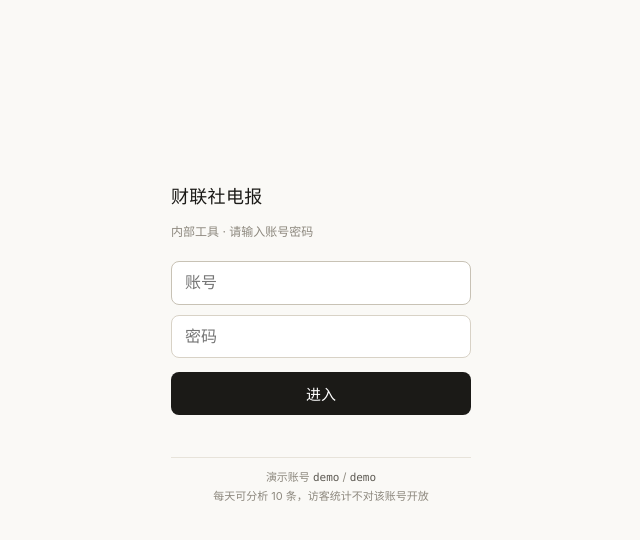
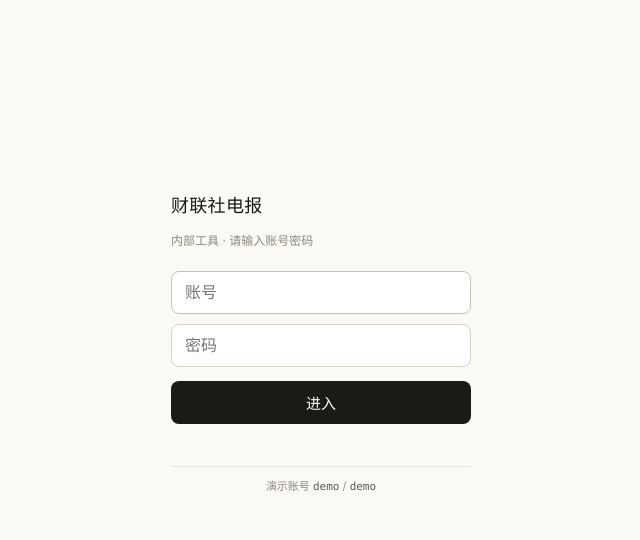
Before and after one commit to herongcan/cls-news, a web app: page /index.html in a window 1280 px wide. Shown: the part 56-596 px from the top of the page, without its empty margins (319-959 px from the left). Run offline with its HTML, style and script files only (its server is not run), Linux system fonts and the light colour scheme; data that the repository does not hold is empty; some of the project's set-up classes (security, data sources, template engines, error pages and the like) are left out, and stand-ins take their place.

Commit message:
feat(ui): 登录页只保留演示账号密码，去掉额度与访客说明

```diff
--- a/src/main/resources/static/index.html
+++ b/src/main/resources/static/index.html
@@ -256,8 +256,7 @@
     <input id="gp" type="password" placeholder="密码" autocomplete="current-password">
     <button id="gbtn" type="submit">进入</button>
     <div id="gerr" class="gate-err"></div>
-    <div class="gate-demo">演示账号 <b>demo</b> / <b>demo</b><br>
-      每天可分析 10 条，访客统计不对该账号开放</div>
+    <div class="gate-demo">演示账号 <b>demo</b> / <b>demo</b></div>
   </form>
 </div>
 
```
